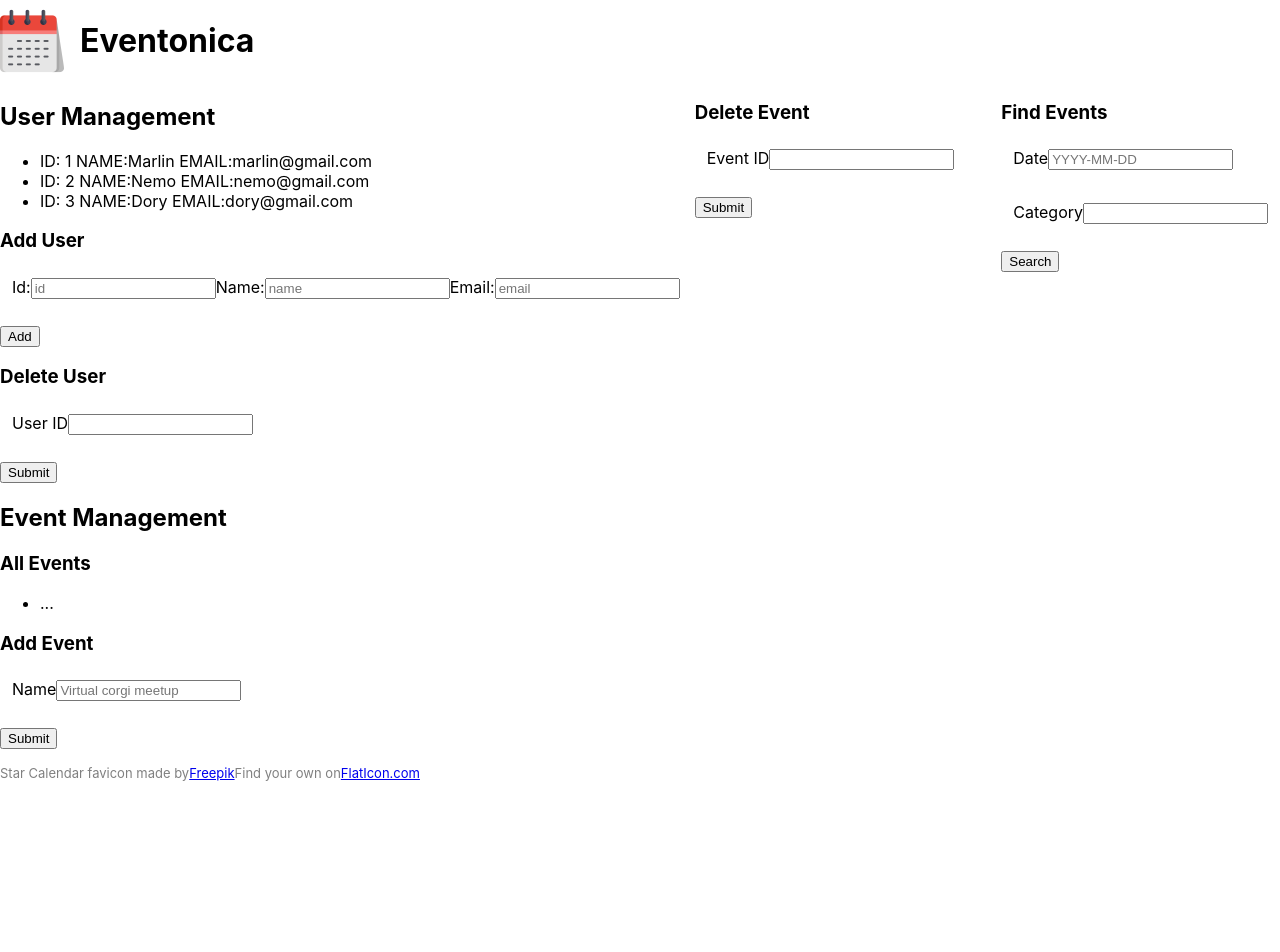
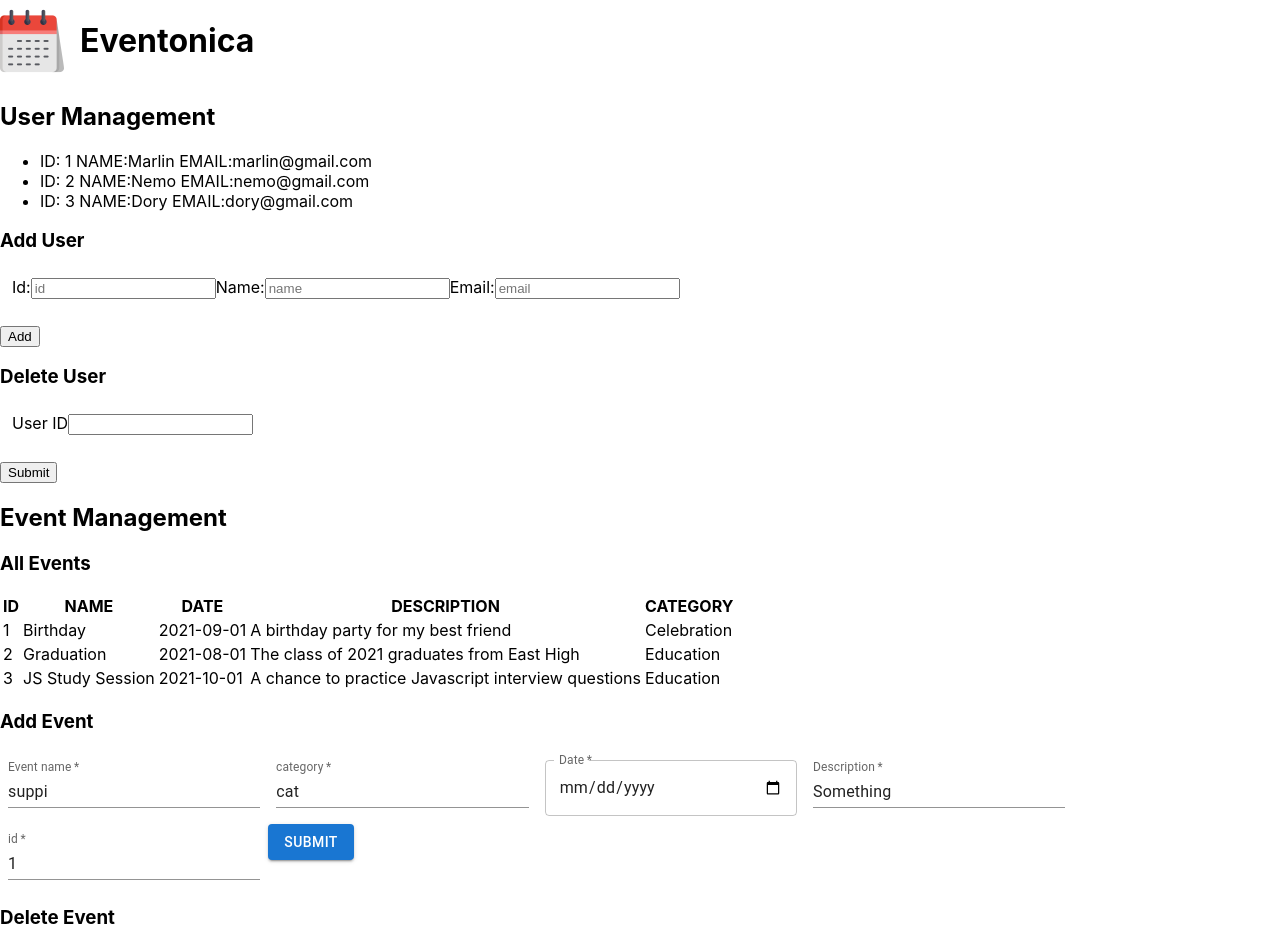
Before and after one commit to priyaraj7/Eventonica, a React (Create React App) app in the folder client/: page / in a window 1280 px wide. Shown: the top 952 px of the page. Before the commit the page ends 800 px from the top, so only its background shows below. Built offline with nearby package versions, Linux system fonts and the light colour scheme.

Commit message:
use reducer in AddEvent form

```diff
--- a/client/package.json
+++ b/client/package.json
@@ -3,6 +3,9 @@
   "version": "0.1.0",
   "private": true,
   "dependencies": {
+    "@emotion/react": "^11.8.1",
+    "@emotion/styled": "^11.8.1",
+    "@mui/material": "^5.4.4",
     "@testing-library/jest-dom": "^5.16.2",
     "@testing-library/react": "^12.1.3",
     "@testing-library/user-event": "^13.5.0",
--- a/client/src/App.js
+++ b/client/src/App.js
@@ -1,7 +1,8 @@
 import calendar from "./calendar.png";
 import "./App.css";
 import Footer from "./components/Footer";
-import Users from "./components/Users";
+import Users from "./components/User/Users";
+import Event from "./components/Event/Event";
 
 function App() {
   return (
@@ -14,61 +15,8 @@ function App() {
       <main>
         <div className="user-and-events">
           <Users />
-
-          <section className="event-management">
-            <h2>Event Management</h2>
-            <div>
-              <h3>All Events</h3>
-              <ul id="events-list">
-                {/* Display all Events here */}
-                <li>...</li>
-              </ul>
-
-              <h3>Add Event</h3>
-              <form id="add-event" action="#">
-                <fieldset>
-                  <label>Name</label>
-                  <input
-                    type="text"
-                    id="add-event-name"
-                    placeholder="Virtual corgi meetup"
-                  />
-                </fieldset>
-                {/* Add more form fields here */}
-                <input type="submit" />
-              </form>
-            </div>
-          </section>
+          <Event />
         </div>
-
-        <div>
-          <h3>Delete Event</h3>
-          <form id="delete-event" action="#">
-            <fieldset>
-              <label>Event ID</label>
-              <input type="number" min="1" id="delete-event-id" />
-            </fieldset>
-            <input type="submit" />
-          </form>
-        </div>
-
-        <aside className="search-toolbar">
-          <div>
-            <h3>Find Events</h3>
-            <form id="search" action="#">
-              <fieldset>
-                <label htmlFor="date-search">Date</label>
-                <input type="text" id="date-search" placeholder="YYYY-MM-DD" />
-              </fieldset>
-              <fieldset>
-                <label htmlFor="category-search">Category</label>
-                <input type="text" id="category-search" />
-              </fieldset>
-
-              <input type="submit" value="Search" />
-            </form>
-          </div>
-        </aside>
       </main>
 
       <Footer />
--- /dev/null
+++ b/client/src/components/Event/AddEvent.js
@@ -0,0 +1,122 @@
+import React, { useReducer } from "react";
+import { TextField, Button, Box } from "@mui/material";
+
+const AddEvent = ({ onAdd }) => {
+  const current = new Date();
+  const date = `${current.getDate()}/${
+    current.getMonth() + 1
+  }/${current.getFullYear()}`;
+
+  const initialState = {
+    id: "1",
+    name: "suppi",
+    date: Date.now(),
+    description: "Something",
+    category: "cat",
+    maxAttendees: 10,
+  };
+
+  const reducer = (state, action) => {
+    console.log(action, "this is the action");
+    switch (action.type) {
+      case "editName":
+        console.log("Logged if the editName action is being dispatched");
+        return { ...state, name: action.payload };
+
+      case "editDescription":
+        return { ...state, description: action.payload };
+
+      case "editCategory":
+        return { ...state, category: action.payload };
+
+      case "editDate":
+        return { ...state, date: action.payload };
+      case "save":
+        onAdd({ ...state });
+      case "clear":
+        return { ...initialState };
+      default:
+        return state;
+    }
+  };
+
+  const [state, dispatch] = useReducer(reducer, initialState);
+
+  console.log(state);
+  return (
+    <>
+      <h3>Add Event</h3>
+      <Box
+        component="div"
+        sx={{
+          "& .MuiTextField-root": { m: 1, width: "25ch" },
+        }}
+        noValidate
+        autoComplete="off"
+      >
+        <form
+          noValidate
+          autoComplete="off"
+          id="add-event"
+          onSubmit={(e) => {
+            e.preventDefault();
+            dispatch({ type: "save", payload: {} });
+          }}
+        >
+          <TextField
+            onChange={(event) =>
+              dispatch({ type: "editName", payload: event.target.value })
+            }
+            defaultValue={state.name}
+            label="Event name"
+            variant="standard"
+            required
+          />
+          <TextField
+            onChange={(event) =>
+              dispatch({ type: "editCategory", payload: event.target.value })
+            }
+            label="category"
+            variant="standard"
+            defaultValue={state.category}
+            required
+          />
+
+          <TextField
+            name="someDate"
+            label="Date"
+            InputLabelProps={{ shrink: true, required: true }}
+            type="date"
+            defaultValue={state.date}
+          />
+          <TextField
+            onChange={(event) =>
+              dispatch({ type: "editDescription", payload: event.target.value })
+            }
+            label="Description"
+            variant="standard"
+            multiline
+            fullWidth
+            required
+            defaultValue={state.description}
+          />
+          <TextField
+            // onChange={(e) => setDetails(e.target.value)}
+            label="id"
+            variant="standard"
+            required
+            defaultValue={state.id}
+          />
+          <Button type="submit" variant="contained">
+            Submit
+          </Button>
+        </form>
+      </Box>
+    </>
+  );
+};
+
+export default AddEvent;
+// / onSubmit={handleSubmit}>
+
+//https://devtrium.com/posts/how-to-use-react-usereducer-hook
--- /dev/null
+++ b/client/src/components/Event/DeleteEvent.js
@@ -0,0 +1,18 @@
+import React from "react";
+
+const DeleteEvent = () => {
+  return (
+    <div>
+      <h3>Delete Event</h3>
+      <form id="delete-event" action="#">
+        <fieldset>
+          <label>Event ID</label>
+          <input type="number" min="1" id="delete-event-id" />
+        </fieldset>
+        <input type="submit" />
+      </form>
+    </div>
+  );
+};
+
+export default DeleteEvent;
--- /dev/null
+++ b/client/src/components/Event/Event.js
@@ -0,0 +1,85 @@
+import React, { useState } from "react";
+import AddEvent from "./AddEvent";
+import DeleteEvent from "./DeleteEvent";
+import FindEvent from "./FindEvent";
+
+const Event = () => {
+  const mockEvents = [
+    {
+      id: "1",
+      name: "Birthday",
+      date: "2021-09-01",
+      description: "A birthday party for my best friend",
+      category: "Celebration",
+    },
+
+    {
+      id: "2",
+      name: "Graduation",
+      date: "2021-08-01",
+      description: "The class of 2021 graduates from East High",
+      category: "Education",
+    },
+
+    {
+      id: "3",
+      name: "JS Study Session",
+      date: "2021-10-01",
+      description: "A chance to practice Javascript interview questions",
+      category: "Education",
+    },
+  ];
+
+  const renderHeader = () => {
+    let headerElement = ["ID", "NAME", "DATE", "DESCRIPTION", "CATEGORY"];
+
+    return headerElement.map((header, index) => {
+      return <th key={index}>{header}</th>;
+    });
+  };
+
+  const renderBody = () => {
+    return events.map((eve, i) => {
+      return (
+        <tr key={i}>
+          <td>{eve.id}</td>
+          <td>{eve.name}</td>
+          <td>{eve.date}</td>
+          <td>{eve.description}</td>
+          <td>{eve.category}</td>
+
+          {/* <td className="opration">
+            <button onClick={() => deleteUser(u.id)}>Delete</button>
+          </td> */}
+        </tr>
+      );
+    });
+  };
+
+  const [events, setEvents] = useState(mockEvents);
+
+  const handleAddEventOnSubmit = (newEvent) => {
+    setEvents([...events, newEvent]);
+  };
+
+  return (
+    <section className="event-management">
+      <h2>Event Management</h2>
+      <div>
+        <h3>All Events</h3>
+
+        <table id="events-list">
+          <thead>
+            <tr>{renderHeader()}</tr>
+          </thead>
+          <tbody>{renderBody()}</tbody>
+        </table>
+        <AddEvent onAdd={handleAddEventOnSubmit} />
+        <DeleteEvent />
+        <FindEvent />
+      </div>
+    </section>
+  );
+};
+
+export default Event;
--- /dev/null
+++ b/client/src/components/Event/FindEvent.js
@@ -0,0 +1,25 @@
+import React from "react";
+
+const FindEvent = () => {
+  return (
+    <aside className="search-toolbar">
+      <div>
+        <h3>Find Events</h3>
+        <form id="search" action="#">
+          <fieldset>
+            <label htmlFor="date-search">Date</label>
+            <input type="text" id="date-search" placeholder="YYYY-MM-DD" />
+          </fieldset>
+          <fieldset>
+            <label htmlFor="category-search">Category</label>
+            <input type="text" id="category-search" />
+          </fieldset>
+
+          <input type="submit" value="Search" />
+        </form>
+      </div>
+    </aside>
+  );
+};
+
+export default FindEvent;
```
Also changed, not shown: client/src/components/User/DeleteUser.js (renamed from client/src/components/DeleteUser.js), client/src/components/User/Users.js (renamed from client/src/components/Users.js), 1 other file (tests, documents, lock files or other folders).
